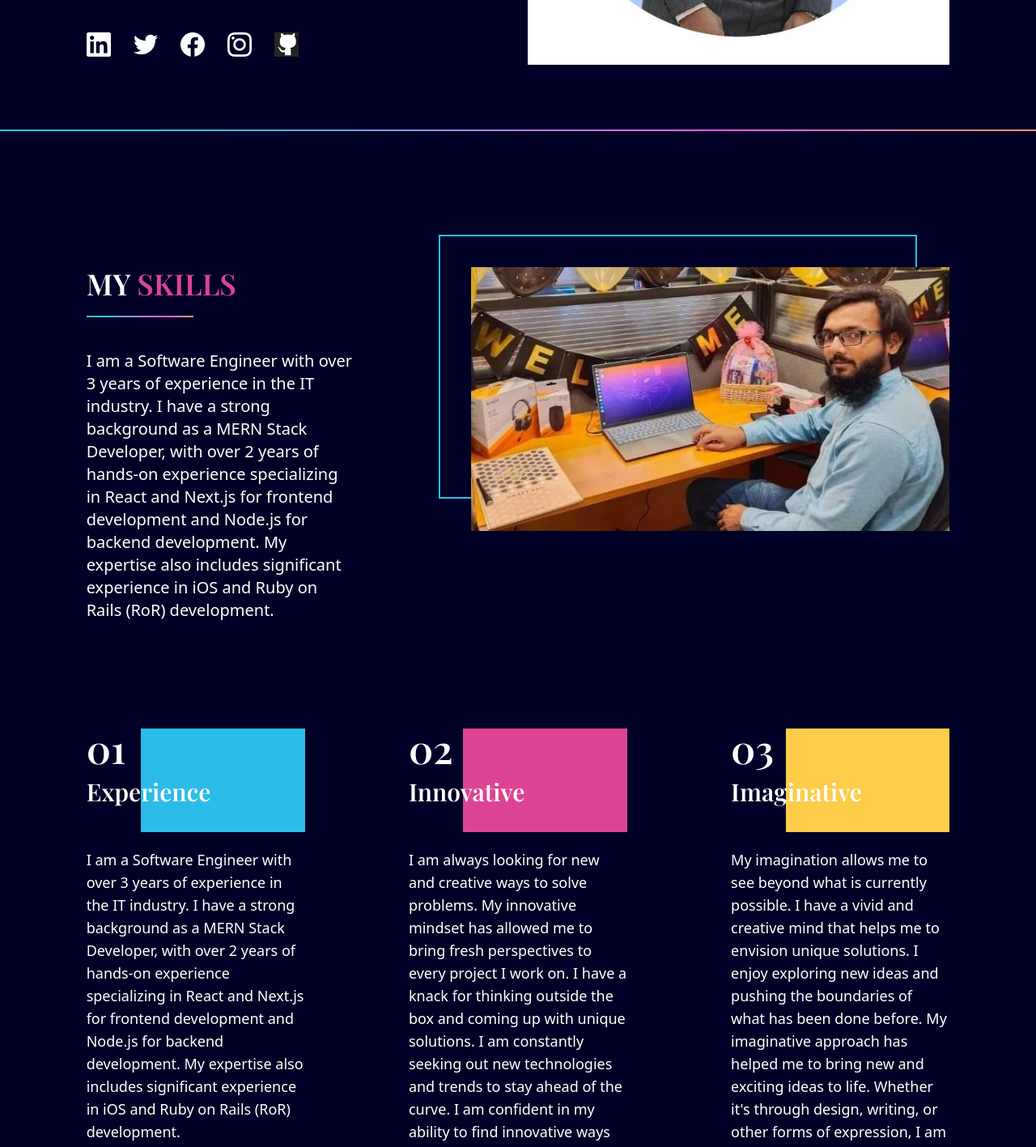
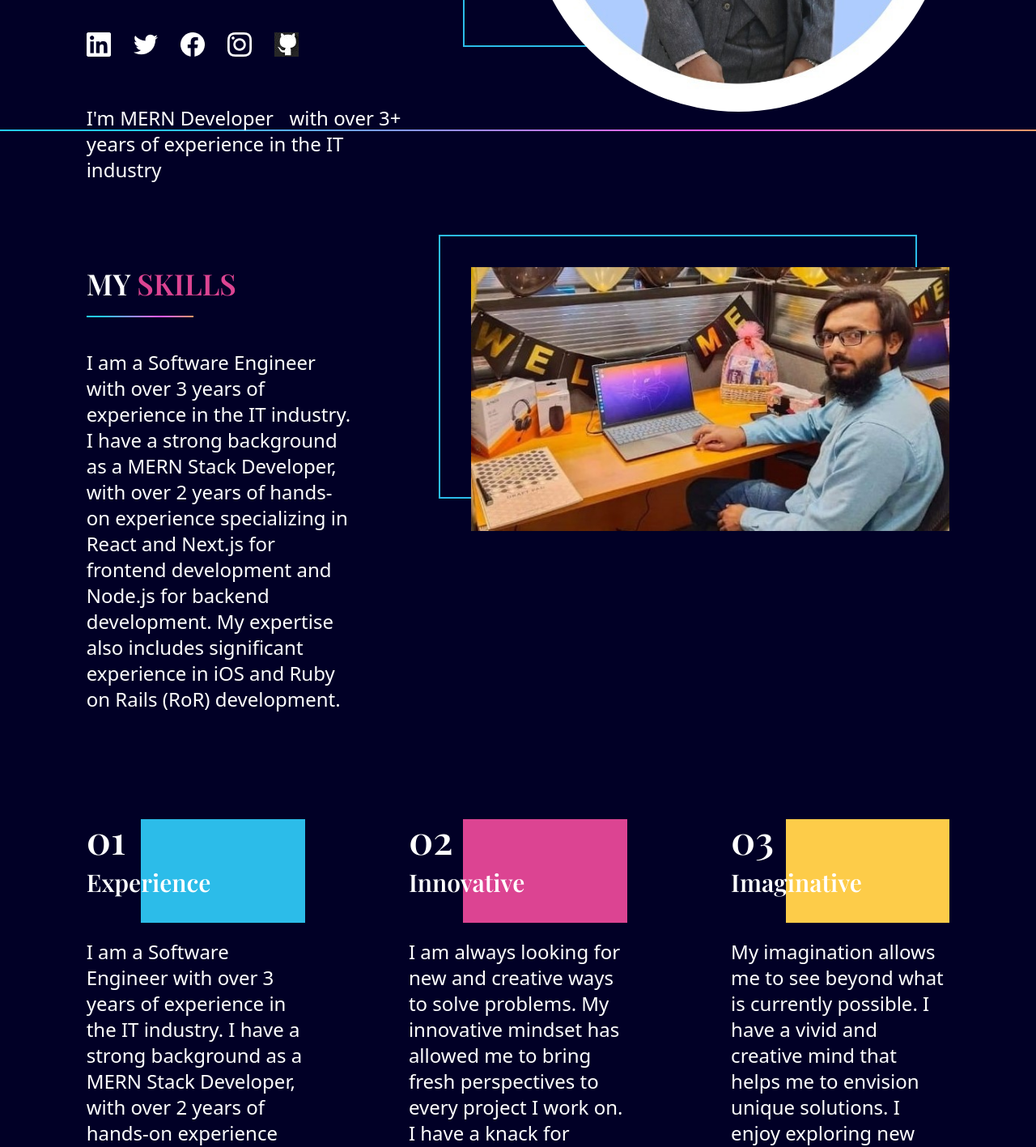
Before and after one commit to hafizab63861462/portfolioInReact, a React (Create React App) app: page / in a window 1280 px wide. Shown: the part 640-2057 px from the top of the page at 81% size. Built offline with nearby package versions, Linux system fonts and the light colour scheme.

Commit message:
add some stylig

```diff
--- a/package.json
+++ b/package.json
@@ -14,6 +14,7 @@
     "react-dom": "^18.2.0",
     "react-hook-form": "^7.36.1",
     "react-scripts": "5.0.1",
+    "typed.js": "^2.1.0",
     "web-vitals": "^2.1.4"
   },
   "scripts": {
--- a/src/scenes/Landing.jsx
+++ b/src/scenes/Landing.jsx
@@ -1,10 +1,37 @@
+import React, { useEffect } from "react";
 import SocialMediaIcons from "../components/SocialMediaIcons";
 import useMediaQuery from "../hooks/useMediaQuery";
 import { motion } from "framer-motion";
 import AnchorLink from "react-anchor-link-smooth-scroll";
+import Typed from "typed.js"; // Import Typed.js for the typing animation effect
 
 const Landing = ({ setSelectedPage }) => {
   const isAboveLarge = useMediaQuery("(min-width: 1060px)");
+
+  useEffect(() => {
+    const options = {
+      strings: [
+        "Software Engineer",
+        "FullStack Developer",
+        "MERN Developer",
+        "MEAN Developer",
+        "iOS Developer",
+        "ROR Developer",
+      ],
+      typeSpeed: 50,
+      backSpeed: 25,
+      backDelay: 1000,
+      loop: true,
+    };
+
+    const typed = new Typed(".typed", options);
+
+    return () => {
+      typed.destroy();
+    };
+  }, []);
+
+  console.log('isAboveLarge',isAboveLarge);
   return (
     <section
       id="home"
@@ -19,14 +46,14 @@ const Landing = ({ setSelectedPage }) => {
           >
             <img
               alt="profile"
-              className="hover:filter hover:saturate-200 transition duration-500 z-10 w-full max-w-[400px] md:max-w-[600px]"
+              className="hover:filter hover:saturate-200 transition duration-500 z-10 w-full max-w-[400px] md:max-w-[600px] rounded-full"
               src="assets/contact-image.png"
-              />
+            />
           </div>
         ) : (
           <img
             alt="profile"
-            className="z-10 w-full max-w-[400px] md:max-w-[600px]"
+            className="z-10 w-full max-w-[400px] md:max-w-[600px] rounded-full"
             src="assets/contact-image.png"
           />
         )}
@@ -107,6 +134,23 @@ const Landing = ({ setSelectedPage }) => {
         >
           <SocialMediaIcons />
         </motion.div>
+
+        <motion.div
+          className="flex mt-5 justify-center md:justify-start"
+          initial="hidden"
+          whileInView="visible"
+          viewport={{ once: true, amount: 0.5 }}
+          transition={{ delay: 0.4, duration: 0.5 }}
+          variants={{
+            hidden: { opacity: 0, x: -50 },
+            visible: { opacity: 1, x: 0 },
+          }}
+        >
+          <p className="text-2xl">
+            I'm <span className="typed"></span> with over 3+ years of experience in the IT industry
+          </p>
+        </motion.div>
+
       </div>
     </section>
   );
--- a/src/scenes/MySkills.jsx
+++ b/src/scenes/MySkills.jsx
@@ -23,7 +23,7 @@ const MySkills = () => {
             MY <span className="text-red">SKILLS</span>
           </p>
           <LineGradient width="w-2/5" />
-          <p className="mt-10 mb-7 text-xl">
+          <p className="mt-10 mb-7 text-2xl">
             I am a Software Engineer with over 3 years of experience in the IT
             industry. I have a strong background as a MERN Stack Developer, with
             over 2 years of hands-on experience specializing in React and
@@ -74,7 +74,7 @@ const MySkills = () => {
             </div>
             <div className="w-1/2 md:w-3/4 h-32 bg-blue absolute right-0 top-0 z-[-1]" />
           </div>
-          <p className="mt-5 text-lg">
+          <p className="mt-5 text-2xl">
             I am a Software Engineer with over 3 years of experience in the IT
             industry. I have a strong background as a MERN Stack Developer, with
             over 2 years of hands-on experience specializing in React and
@@ -105,7 +105,7 @@ const MySkills = () => {
             </div>
             <div className="w-1/2 md:w-3/4 h-32 bg-red absolute right-0 top-0 z-[-1]" />
           </div>
-          <p className="mt-5 text-lg">
+          <p className="mt-5 text-2xl">
             I am always looking for new and creative ways to solve problems. My
             innovative mindset has allowed me to bring fresh perspectives to
             every project I work on. I have a knack for thinking outside the box
@@ -136,7 +136,7 @@ const MySkills = () => {
             </div>
             <div className="w-1/2 md:w-3/4 h-32 bg-yellow absolute right-0 top-0 z-[-1]" />
           </div>
-          <p className="mt-5 text-lg">
+          <p className="mt-5 text-2xl">
             My imagination allows me to see beyond what is currently possible. I
             have a vivid and creative mind that helps me to envision unique
             solutions. I enjoy exploring new ideas and pushing the boundaries of
```
Also changed, not shown: 1 other file (tests, documents, lock files or other folders).
